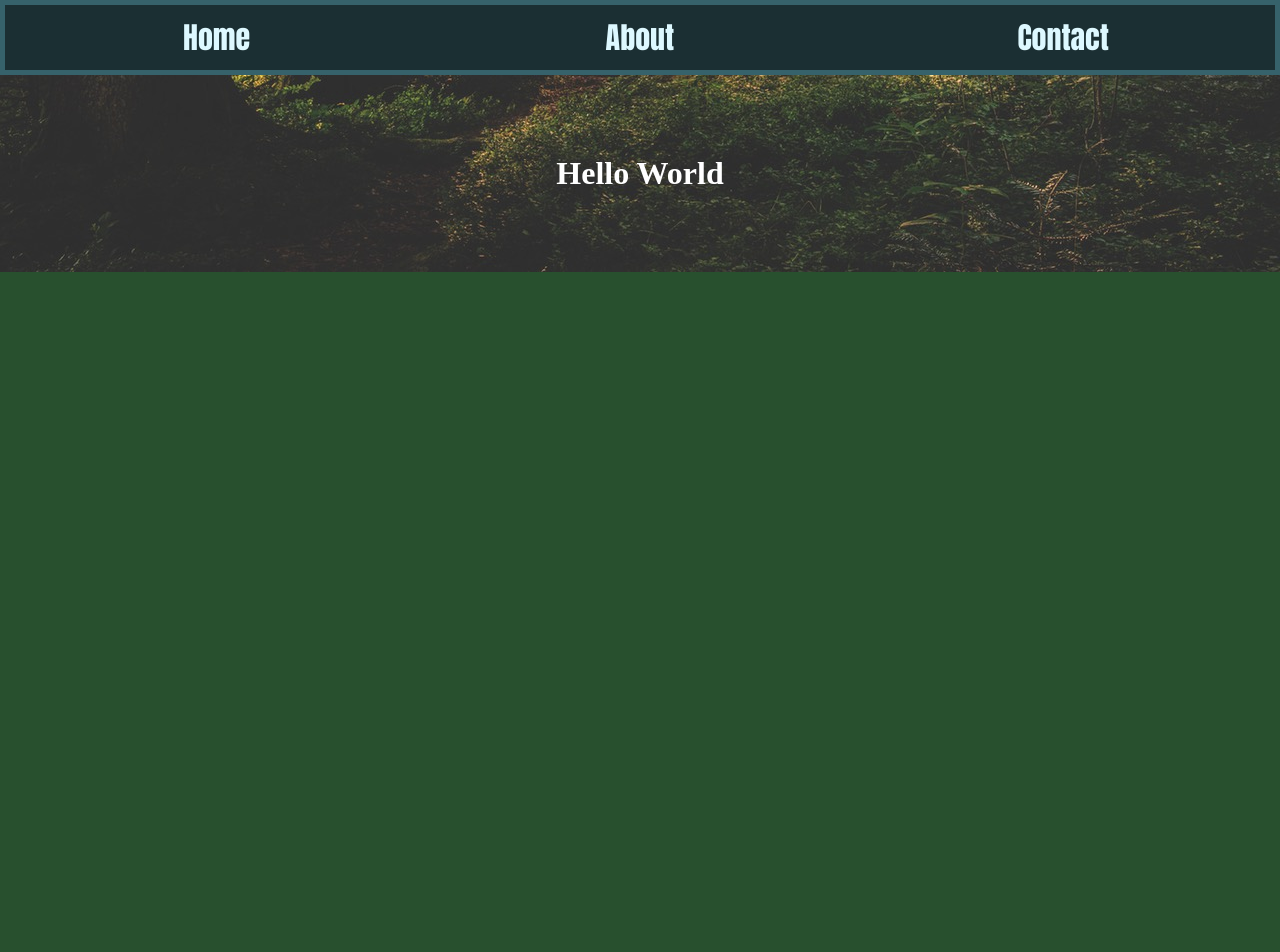
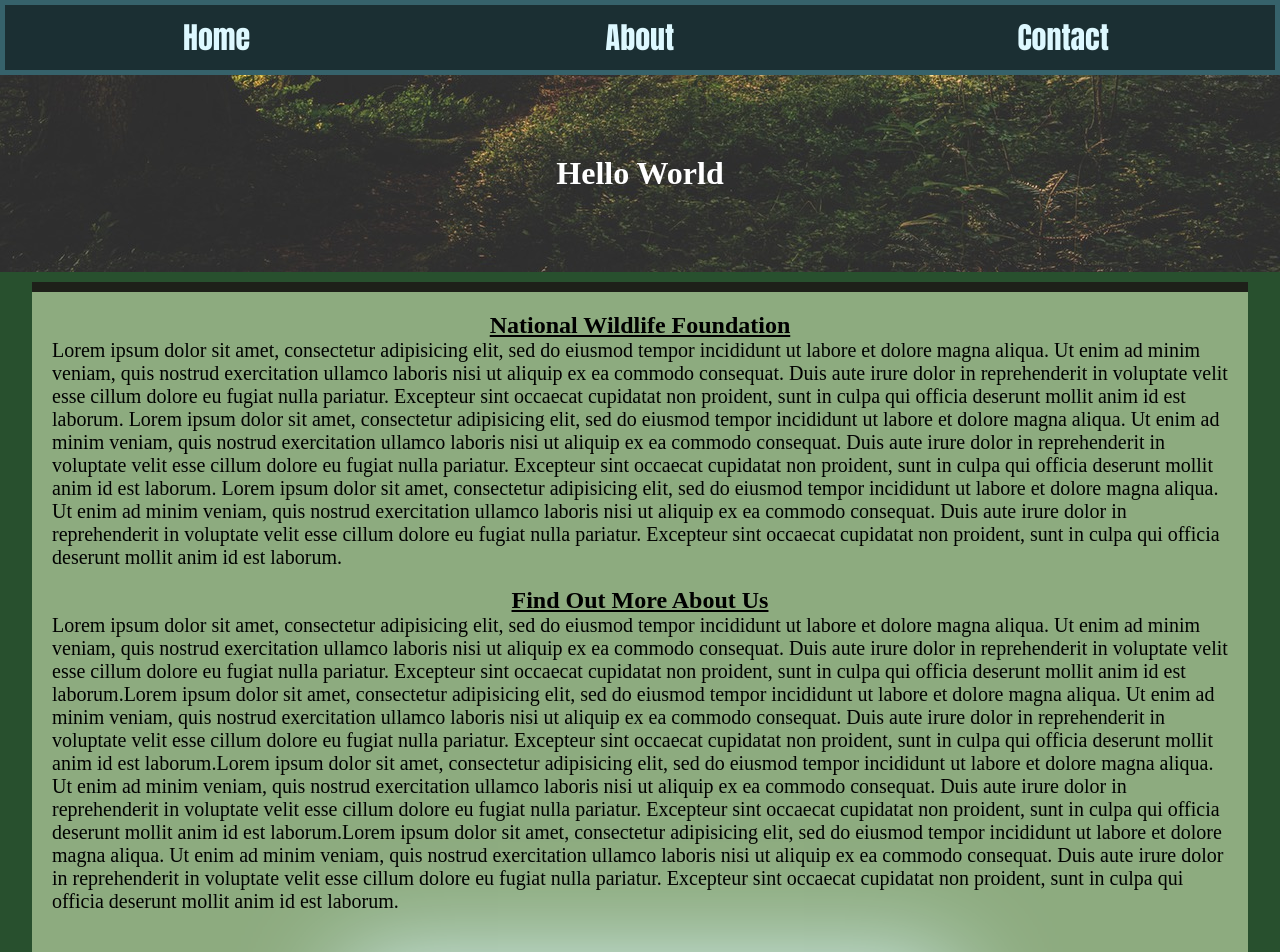
Before and after one commit to Cesarlagcc/second-website, a plain HTML site: page index.html in a window 1280 px wide. Shown: the top 952 px of the page. Before the commit the page ends 800 px from the top, so only its background shows below. Drawn offline with Linux system fonts and the light colour scheme.

Commit message:
addeded more images and text

```diff
--- a/css/style.css
+++ b/css/style.css
@@ -64,3 +64,47 @@ nav a:hover{
 	text-align: center;
 
 }
+
+.main-content{
+	width:95%;
+	padding:20px;
+	margin:10px auto;
+	border:10px solid #1E2019;
+	border-left:none;
+	border-right: none;
+	background-color: #8DAB7F;
+}
+
+.main-content h2{
+	text-decoration: underline;
+	text-align: center;
+}
+
+.main-content img{
+	/*margin:30px;
+	/*padding:20px;*/
+	/*width: 50%;
+	*/
+}
+
+p{
+	font-size:20px;
+}
+
+.img-50{
+	display: block;
+	margin:50px auto;
+	width:50%;
+	box-shadow: 10px 10px 100px 10px #ddf8ff;
+}
+
+
+.img-40{
+	display: block;
+	margin:10px auto;
+	width: 50%;
+}
+
+#info1{
+	clear: both;
+}
--- a/index.html
+++ b/index.html
@@ -17,6 +17,52 @@
 		<div class="header">
 			<h1>Hello World</h1>
 		</div>
+		<div class="main-content">
+			<h2>National Wildlife Foundation</h2>
+			<p> Lorem ipsum dolor sit amet, consectetur adipisicing elit, sed do eiusmod
+			tempor incididunt ut labore et dolore magna aliqua. Ut enim ad minim veniam,
+			quis nostrud exercitation ullamco laboris nisi ut aliquip ex ea commodo
+			consequat. Duis aute irure dolor in reprehenderit in voluptate velit esse
+			cillum dolore eu fugiat nulla pariatur. Excepteur sint occaecat cupidatat non
+			proident, sunt in culpa qui officia deserunt mollit anim id est laborum. Lorem ipsum dolor sit amet, consectetur adipisicing elit, sed do eiusmod
+			tempor incididunt ut labore et dolore magna aliqua. Ut enim ad minim veniam,
+			quis nostrud exercitation ullamco laboris nisi ut aliquip ex ea commodo
+			consequat. Duis aute irure dolor in reprehenderit in voluptate velit esse
+			cillum dolore eu fugiat nulla pariatur. Excepteur sint occaecat cupidatat non
+			proident, sunt in culpa qui officia deserunt mollit anim id est laborum. Lorem ipsum dolor sit amet, consectetur adipisicing elit, sed do eiusmod
+			tempor incididunt ut labore et dolore magna aliqua. Ut enim ad minim veniam,
+			quis nostrud exercitation ullamco laboris nisi ut aliquip ex ea commodo
+			consequat. Duis aute irure dolor in reprehenderit in voluptate velit esse
+			cillum dolore eu fugiat nulla pariatur. Excepteur sint occaecat cupidatat non
+			proident, sunt in culpa qui officia deserunt mollit anim id est laborum.</p>
+			<br>
+			<h2>Find Out More About Us</h2>
+			<p>Lorem ipsum dolor sit amet, consectetur adipisicing elit, sed do eiusmod
+			tempor incididunt ut labore et dolore magna aliqua. Ut enim ad minim veniam,
+			quis nostrud exercitation ullamco laboris nisi ut aliquip ex ea commodo
+			consequat. Duis aute irure dolor in reprehenderit in voluptate velit esse
+			cillum dolore eu fugiat nulla pariatur. Excepteur sint occaecat cupidatat non
+			proident, sunt in culpa qui officia deserunt mollit anim id est laborum.Lorem ipsum dolor sit amet, consectetur adipisicing elit, sed do eiusmod
+			tempor incididunt ut labore et dolore magna aliqua. Ut enim ad minim veniam,
+			quis nostrud exercitation ullamco laboris nisi ut aliquip ex ea commodo
+			consequat. Duis aute irure dolor in reprehenderit in voluptate velit esse
+			cillum dolore eu fugiat nulla pariatur. Excepteur sint occaecat cupidatat non
+			proident, sunt in culpa qui officia deserunt mollit anim id est laborum.Lorem ipsum dolor sit amet, consectetur adipisicing elit, sed do eiusmod
+			tempor incididunt ut labore et dolore magna aliqua. Ut enim ad minim veniam,
+			quis nostrud exercitation ullamco laboris nisi ut aliquip ex ea commodo
+			consequat. Duis aute irure dolor in reprehenderit in voluptate velit esse
+			cillum dolore eu fugiat nulla pariatur. Excepteur sint occaecat cupidatat non
+			proident, sunt in culpa qui officia deserunt mollit anim id est laborum.Lorem ipsum dolor sit amet, consectetur adipisicing elit, sed do eiusmod
+			tempor incididunt ut labore et dolore magna aliqua. Ut enim ad minim veniam,
+			quis nostrud exercitation ullamco laboris nisi ut aliquip ex ea commodo
+			consequat. Duis aute irure dolor in reprehenderit in voluptate velit esse
+			cillum dolore eu fugiat nulla pariatur. Excepteur sint occaecat cupidatat non
+			proident, sunt in culpa qui officia deserunt mollit anim id est laborum.</p>
+			<img src="images/forest2.jpeg" class="img-50">
+
+			<img src="images/forest3.jpeg" class="img-40">
+			<p id="info1">The United States has 154 protected areas known as National Forests covering 188,336,179 acres (762,169 km2/294,275 sq. mi).[1] The National Forests are managed by the U.S. Forest Service, an agency of the U.S. Department of Agriculture.[2] The first National Forest was established as the Yellowstone Park Timber and Land Reserve on March 30, 1891, then in the Department of the Interior. In 1897, the Organic Act provided purposes for which forest reserves could be established, including to protect the forest, secure water supplies, and supply timber. With the Forest Reserve Act of 1891, the President of the United States was given the power to set aside forest reserves in the public domain. With the Transfer Act of 1905, forest reserves became part of the U.S. Department of Agriculture in the newly created U.S. Forest Service.</p>
+		</div><!---wrapper div end-->
 	</body>
 
 </html>
```
Also changed, not shown: images/forest2.jpeg (added), images/forest3.jpeg (added).
